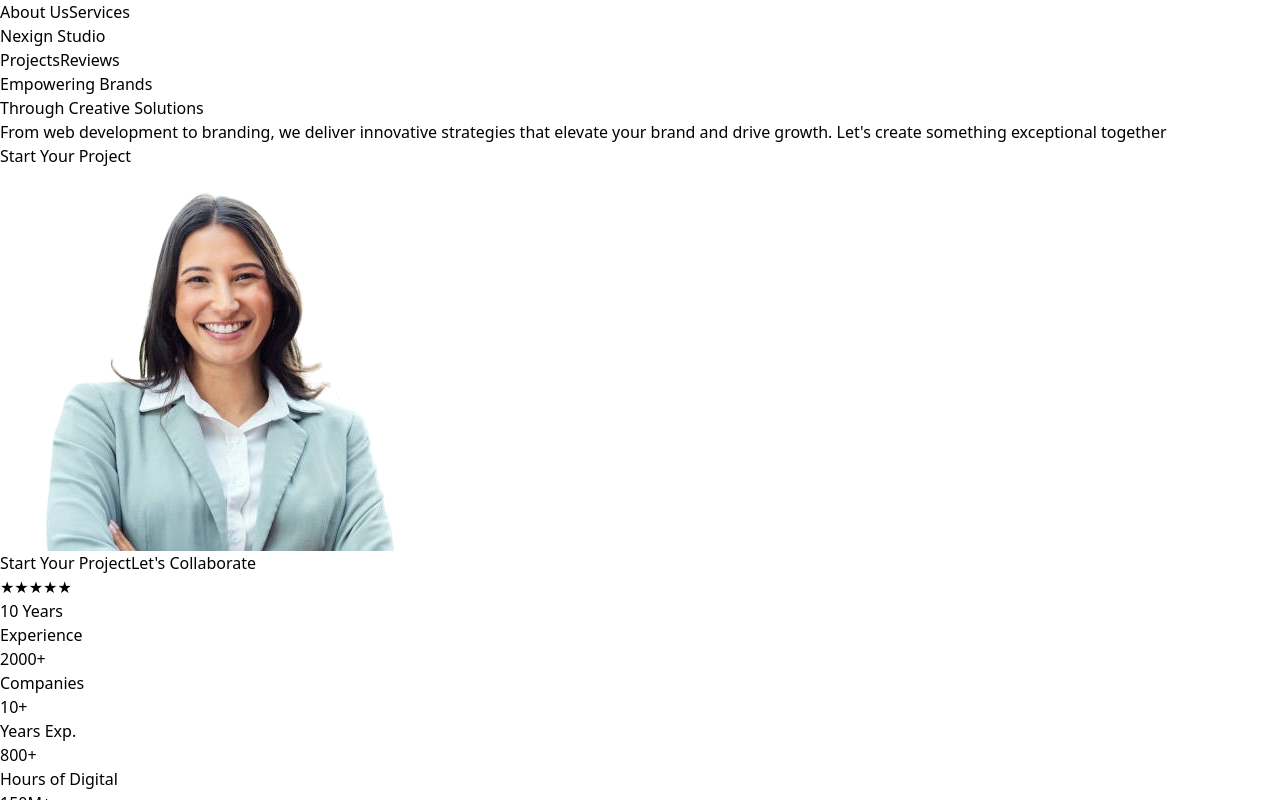
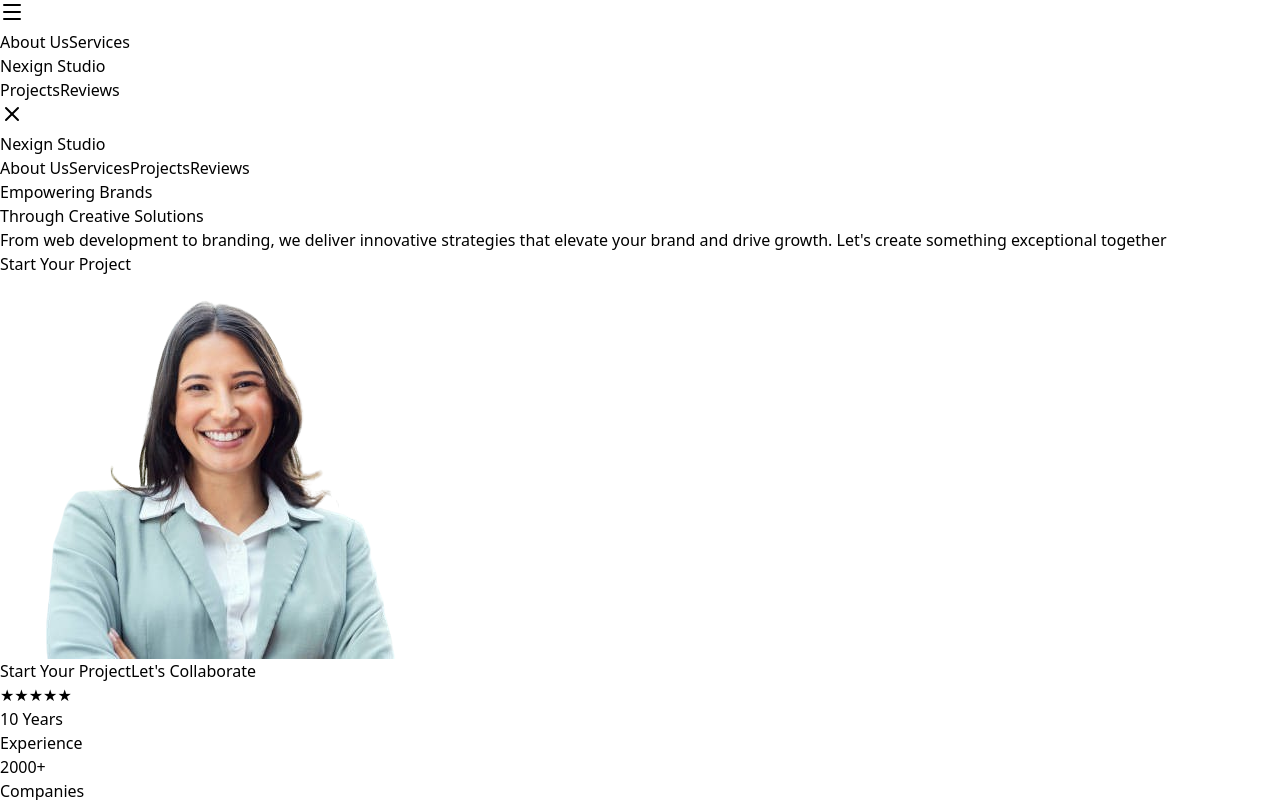
Before and after one commit to iamrahul415/NexignStudio, a React (Vite) app: page / in a window 1280 px wide. Shown: the top 800 px of the page. Built offline with nearby package versions, Linux system fonts and the light colour scheme.

Commit message:
add sidebar

```diff
--- a/index.html
+++ b/index.html
@@ -4,7 +4,7 @@
     <meta charset="UTF-8" />
     <link rel="icon" type="image/svg+xml" href="/vite.svg" />
     <meta name="viewport" content="width=device-width, initial-scale=1.0" />
-    <title>creatix</title>
+    <title>Nexign Studio</title>
   </head>
   <body>
     <div id="root"></div>
--- a/src/Components/Body.jsx
+++ b/src/Components/Body.jsx
@@ -34,7 +34,7 @@
           </div>
 
           {/* Office Image */}
-          <div className="relative mt-6 sm:mt-10">
+          <div className="relative md:mt-6 sm:mt-10">
             <img
               src="/assets/Body1.png"
               alt="Creative Office"
--- a/src/Components/Navbar.jsx
+++ b/src/Components/Navbar.jsx
@@ -1,18 +1,32 @@
+import { useState } from 'react';
+import { Menu, X } from 'lucide-react';
+
 const Navbar = () => {
+  const [isSidebarOpen, setIsSidebarOpen] = useState(false);
+
   return (
+    <>
       <header className="w-full flex justify-center mt-6 bg-white">
-      <div
-        className="bg-black grid grid-cols-3 items-center text-white
-                   rounded-full px-8 py-4 w-[90%] max-w-[75rem]"
+        <div className="bg-black grid grid-cols-3 items-center text-white rounded-full px-8 py-4 w-[90%] max-w-[75rem] md:grid-cols-3 relative">
+          {/* Mobile: Menu Button (Left) */}
+          <div className="md:hidden flex justify-start">
+            <button
+              onClick={() => setIsSidebarOpen(true)}
+              className="text-white hover:text-green-400 transition-colors"
+              aria-label="Open menu"
             >
-        {/* Left Links */}
-        <nav className="flex justify-center space-x-10 text-sm font-medium">
-          <a href="#about" className="hover:text-green-400">About Us</a>
-          <a href="#services" className="hover:text-green-400">Services</a>
+              <Menu size={24} />
+            </button>
+          </div>
+
+          {/* Desktop: Left Links */}
+          <nav className="hidden md:flex justify-center space-x-10 text-sm font-medium">
+            <a href="#about" className="hover:text-green-400 transition-colors">About Us</a>
+            <a href="#services" className="hover:text-green-400 transition-colors">Services</a>
           </nav>
 
-        {/* Center Logo */}
-        <div className="flex items-center justify-center space-x-3">
+          {/* Center Logo (Mobile: Right Side) */}
+          <div className="flex items-center justify-end md:justify-center space-x-3 col-span-2 md:col-span-1">
             {/* Starburst Pattern */}
             <div className="relative w-8 h-8 flex items-center justify-center">
               {[...Array(16)].map((_, i) => (
@@ -29,13 +43,89 @@
             <span className="text-lg font-bold text-white">Nexign Studio</span>
           </div>
 
-        {/* Right Links */}
-        <nav className="flex justify-center space-x-10 text-sm font-medium">
-          <a href="#projects" className="hover:text-green-400">Projects</a>
-          <a href="#reviews" className="hover:text-green-400">Reviews</a>
+          {/* Desktop: Right Links */}
+          <nav className="hidden md:flex justify-center space-x-10 text-sm font-medium">
+            <a href="#projects" className="hover:text-green-400 transition-colors">Projects</a>
+            <a href="#reviews" className="hover:text-green-400 transition-colors">Reviews</a>
           </nav>
         </div>
       </header>
+
+      {/* Mobile Sidebar Overlay */}
+      {isSidebarOpen && (
+        <div
+          className="fixed inset-0 bg-black bg-opacity-50 z-40 md:hidden"
+          onClick={() => setIsSidebarOpen(false)}
+        />
+      )}
+
+      {/* Mobile Sidebar */}
+      <div
+        className={`fixed top-0 left-0 h-full w-64 bg-black text-white z-50 transform transition-transform duration-300 ease-in-out md:hidden ${
+          isSidebarOpen ? 'translate-x-0' : '-translate-x-full'
+        }`}
+      >
+        <div className="p-6">
+          {/* Close Button */}
+          <button
+            onClick={() => setIsSidebarOpen(false)}
+            className="absolute top-6 right-6 text-white hover:text-green-400 transition-colors"
+            aria-label="Close menu"
+          >
+            <X size={24} />
+          </button>
+
+          {/* Logo in Sidebar */}
+          <div className="flex items-center space-x-3 mb-10">
+            <div className="relative w-8 h-8 flex items-center justify-center">
+              {[...Array(16)].map((_, i) => (
+                <div
+                  key={i}
+                  className="absolute w-6 h-0.5 bg-[#7CFF3B]"
+                  style={{
+                    transform: `rotate(${i * 22.5}deg)`,
+                    transformOrigin: "center",
+                  }}
+                />
+              ))}
+            </div>
+            <span className="text-lg font-bold">Nexign Studio</span>
+          </div>
+
+          {/* Navigation Links */}
+          <nav className="flex flex-col space-y-6">
+            <a
+              href="#about"
+              className="text-lg hover:text-green-400 transition-colors"
+              onClick={() => setIsSidebarOpen(false)}
+            >
+              About Us
+            </a>
+            <a
+              href="#services"
+              className="text-lg hover:text-green-400 transition-colors"
+              onClick={() => setIsSidebarOpen(false)}
+            >
+              Services
+            </a>
+            <a
+              href="#projects"
+              className="text-lg hover:text-green-400 transition-colors"
+              onClick={() => setIsSidebarOpen(false)}
+            >
+              Projects
+            </a>
+            <a
+              href="#reviews"
+              className="text-lg hover:text-green-400 transition-colors"
+              onClick={() => setIsSidebarOpen(false)}
+            >
+              Reviews
+            </a>
+          </nav>
+        </div>
+      </div>
+    </>
   );
 };
 
--- a/src/index.css
+++ b/src/index.css
@@ -1,3 +1,4 @@
+
 @tailwind base;
 @tailwind components;
 @tailwind utilities;
```
Also changed, not shown: src/Components/MobileSidebar.jsx (deleted, +0 -107 lines). Lines whose indentation alone changed are shown as unchanged.
